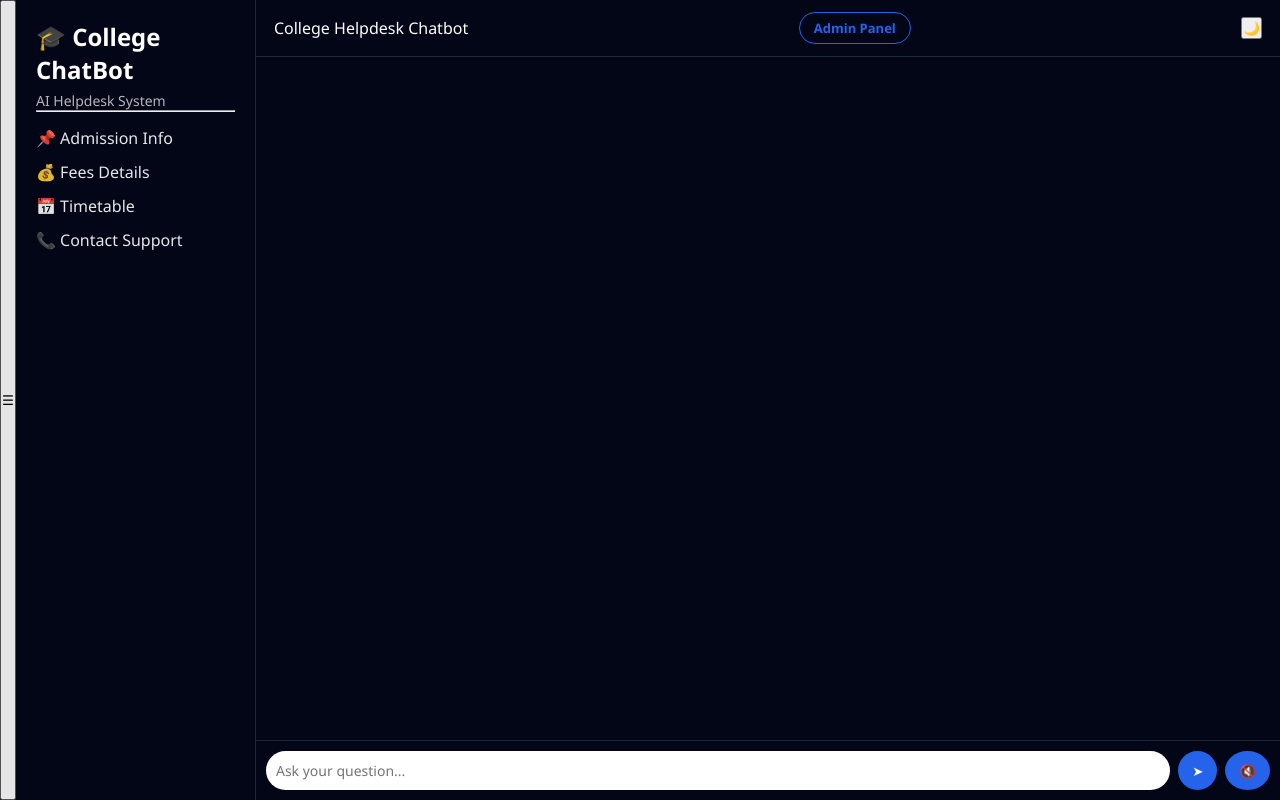
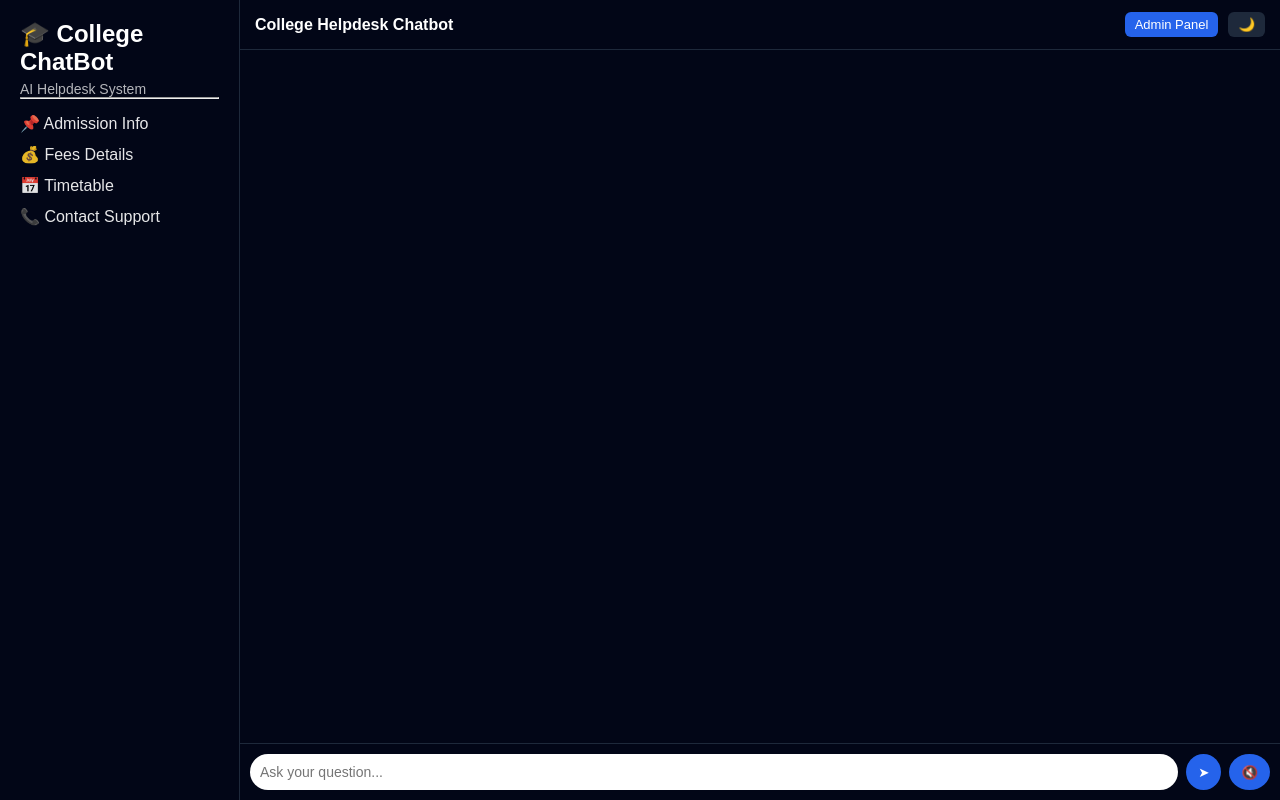
Before and after one commit to saliankishan/college-chatbot, a Flask app: page / in a window 1280 px wide. Run offline with Flask 3, Linux system fonts and the light colour scheme.

Commit message:
Update style.css

```diff
--- a/static/style.css
+++ b/static/style.css
@@ -2,10 +2,10 @@
     margin: 0;
     padding: 0;
     box-sizing: border-box;
-    font-family: "Segoe UI", sans-serif;
+    font-family: Arial, sans-serif;
 }
 
-/* Dark Theme */
+/* Dark Theme Default */
 body {
     background: #0f172a;
     color: white;
@@ -15,12 +15,28 @@ body {
 /* Light Theme */
 body.light {
     background: #f8fafc;
-    color: #020617;
+    color: black;
 }
 
 .app-container {
     display: flex;
     height: 100vh;
+}
+
+/* Mobile Menu Button */
+.menu-btn {
+    display: none;
+    position: fixed;
+    top: 10px;
+    left: 10px;
+    font-size: 20px;
+    background: #2563eb;
+    color: white;
+    border: none;
+    padding: 8px 12px;
+    border-radius: 6px;
+    cursor: pointer;
+    z-index: 1000;
 }
 
 /* Sidebar */
@@ -66,9 +82,9 @@ body.light .sidebar {
 /* Header */
 .chat-header {
     display: flex;
-    justify-content: space-between;
     align-items: center;
-    padding: 12px 18px;
+    gap: 10px;
+    padding: 12px 15px;
     background: #020617;
     border-bottom: 1px solid #1e293b;
 }
@@ -78,17 +94,33 @@ body.light .chat-header {
     border-bottom: 1px solid #cbd5e1;
 }
 
-.header-buttons button {
-    margin-left: 8px;
-    padding: 6px 10px;
+.chat-header span {
+    font-weight: bold;
+    flex: 1;
+}
+
+/* Admin Button (simple) */
+.admin-btn {
+    padding: 5px 10px;
+    border-radius: 6px;
     border: none;
+    background: #2563eb;
+    color: white;
+    font-size: 13px;
+    cursor: pointer;
+}
+
+/* Theme Button */
+#themeToggle {
+    padding: 5px 10px;
     border-radius: 6px;
-    cursor: pointer;
+    border: none;
     background: #1e293b;
     color: white;
+    cursor: pointer;
 }
 
-body.light .header-buttons button {
+body.light #themeToggle {
     background: #cbd5e1;
     color: black;
 }
@@ -110,7 +142,7 @@ body.light .chat-box {
     max-width: 60%;
     padding: 10px 14px;
     margin: 8px 0;
-    border-radius: 12px;
+    border-radius: 10px;
     font-size: 14px;
     line-height: 1.4;
 }
@@ -155,7 +187,7 @@ body.light .chat-input {
 
 .chat-input button {
     margin-left: 8px;
-    padding: 8px 14px;
+    padding: 8px 12px;
     border-radius: 50%;
     border: none;
     cursor: pointer;
@@ -163,42 +195,26 @@ body.light .chat-input {
     color: white;
 }
 
-/* Admin Button - Industry Style */
-.admin-btn {
-    padding: 6px 14px;
-    border-radius: 20px;
-    border: 1px solid #2563eb;
-    background: transparent;
-    color: #2563eb;
-    font-size: 13px;
-    font-weight: 600;
-    cursor: pointer;
-    transition: 0.3s;
+/* Sidebar Toggle (Mobile) */
+.sidebar.show {
+    left: 0;
 }
 
-.admin-btn:hover {
-    background: #2563eb;
-    color: white;
-    transform: scale(1.05);
-}
-
-/* Light Mode Admin Button */
-body.light .admin-btn {
-    border: 1px solid #1d4ed8;
-    color: #1d4ed8;
-}
-
-body.light .admin-btn:hover {
-    background: #1d4ed8;
-    color: white;
-}
-
-
-/* Responsive (Mobile) */
+/* Responsive Design */
 @media (max-width: 768px) {
     .sidebar {
-        display: none;
+        position: fixed;
+        left: -260px;
+        top: 0;
+        height: 100%;
+        transition: 0.3s;
+        z-index: 999;
     }
+
+    .menu-btn {
+        display: block;
+    }
+
     .message {
         max-width: 80%;
     }
```
